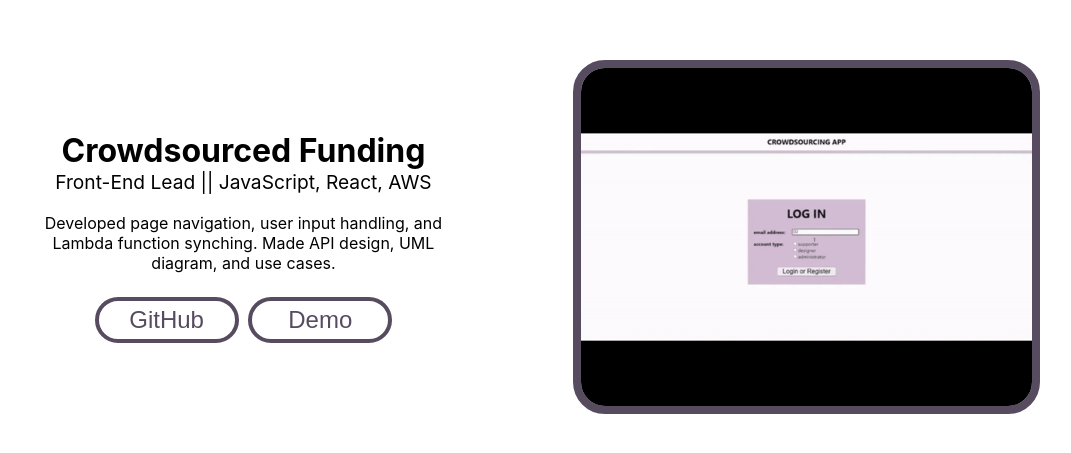
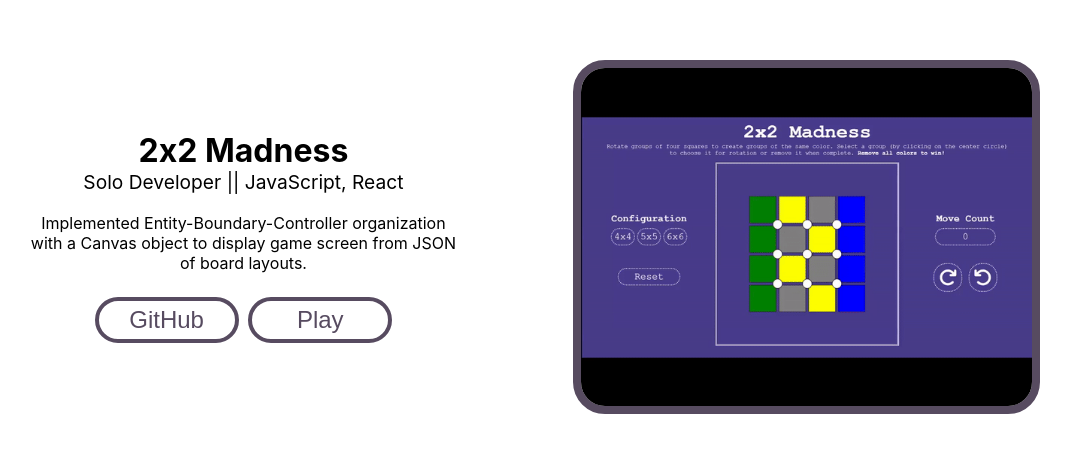
Before and after one commit to jennatripoli/jennatripoli.github.io, a React (Create React App) app: page / in a window 1280 px wide. Shown: the part 3387-3840 px from the top of the page, without its empty margins (107-1178 px from the left). Built offline with nearby package versions, Linux system fonts and the light colour scheme.

Commit message:
Add project

```diff
--- a/src/App.js
+++ b/src/App.js
@@ -1,6 +1,7 @@
 import profile from './media/profile.jpg';
 import resume from './media/Resume.pdf'
 import consignment from './media/consignment.gif';
+import madness from './media/2x2madness.gif';
 import crowdsourcing from './media/crowdsourcing.gif';
 import studybuddy from './media/studybuddy.gif';
 import ninjase from './media/ninjase.gif';
@@ -123,7 +124,7 @@ function App() {
         </div>
       </section>
       <div className="Portfolio">
-        <section className="Project" id="Crowdsourced-funding">
+        <section className="Project" id="Virtual-consignment">
           <label className="Portfolio-title">Portfolio</label>
           <div className="Project-info">
             <div className="Project-text">
@@ -136,6 +137,20 @@ function App() {
               </div>
             </div>
             <img className="Project-media" alt="" src={consignment} />
+          </div>
+        </section>
+        <section className="Project" id="2x2-madness">
+          <div className="Project-info">
+            <div className="Project-text">
+              <label className="Project-title">2x2 Madness</label>
+              <label className="Project-subtitle">Solo Developer || JavaScript, React</label>
+              <label>Implemented Entity-Boundary-Controller organization with a Canvas object to display game screen from JSON of board layouts.</label>
+              <div className="Project-buttons">
+                <a href="https://github.com/jennatripoli/2x2-madness" target="_blank" rel="noopener noreferrer"><button className="Project-button">GitHub</button></a>
+                <a href="https://jennatripoli.github.io/2x2-madness" target="_blank" rel="noopener noreferrer"><button className="Project-button">Play</button></a>
+              </div>
+            </div>
+            <img className="Project-media" alt="" src={madness} />
           </div>
         </section>
         <section className="Project" id="Crowdsourced-funding">
```
Also changed, not shown: src/media/2x2madness.gif (added).
